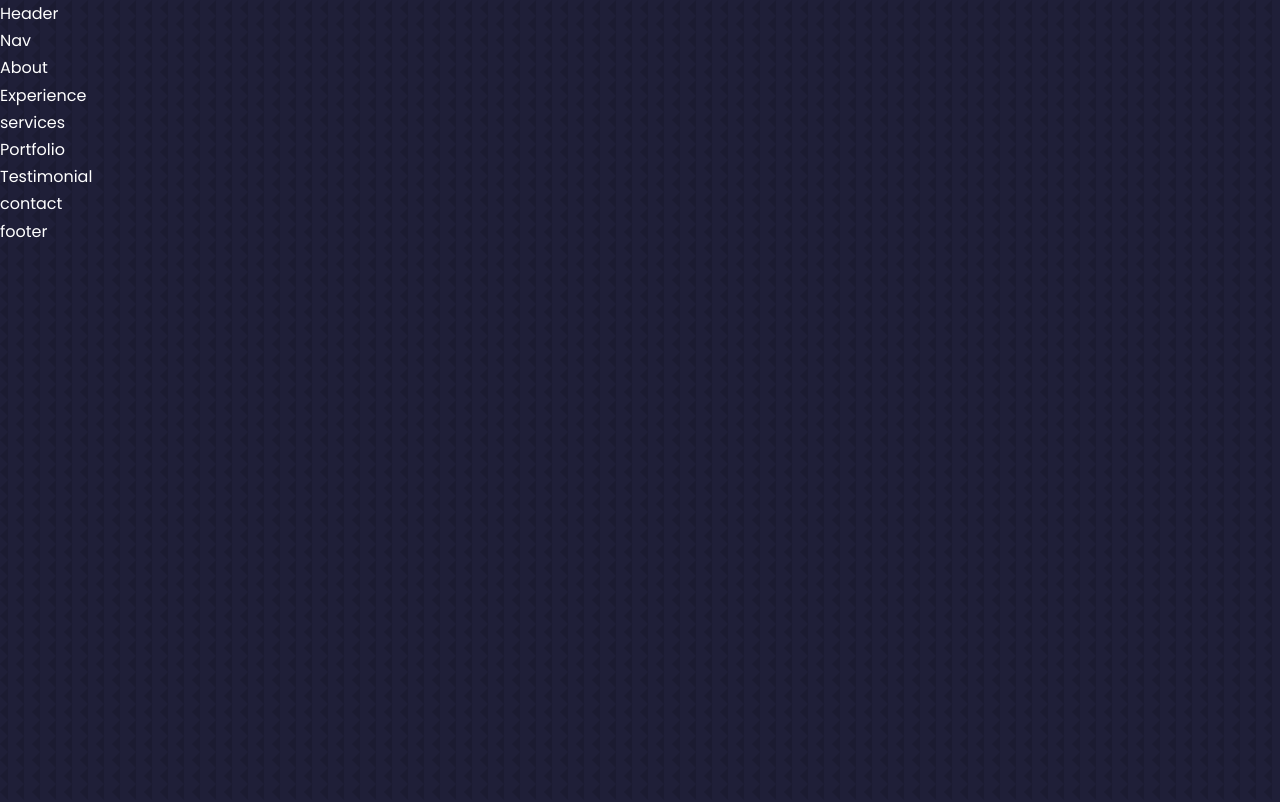
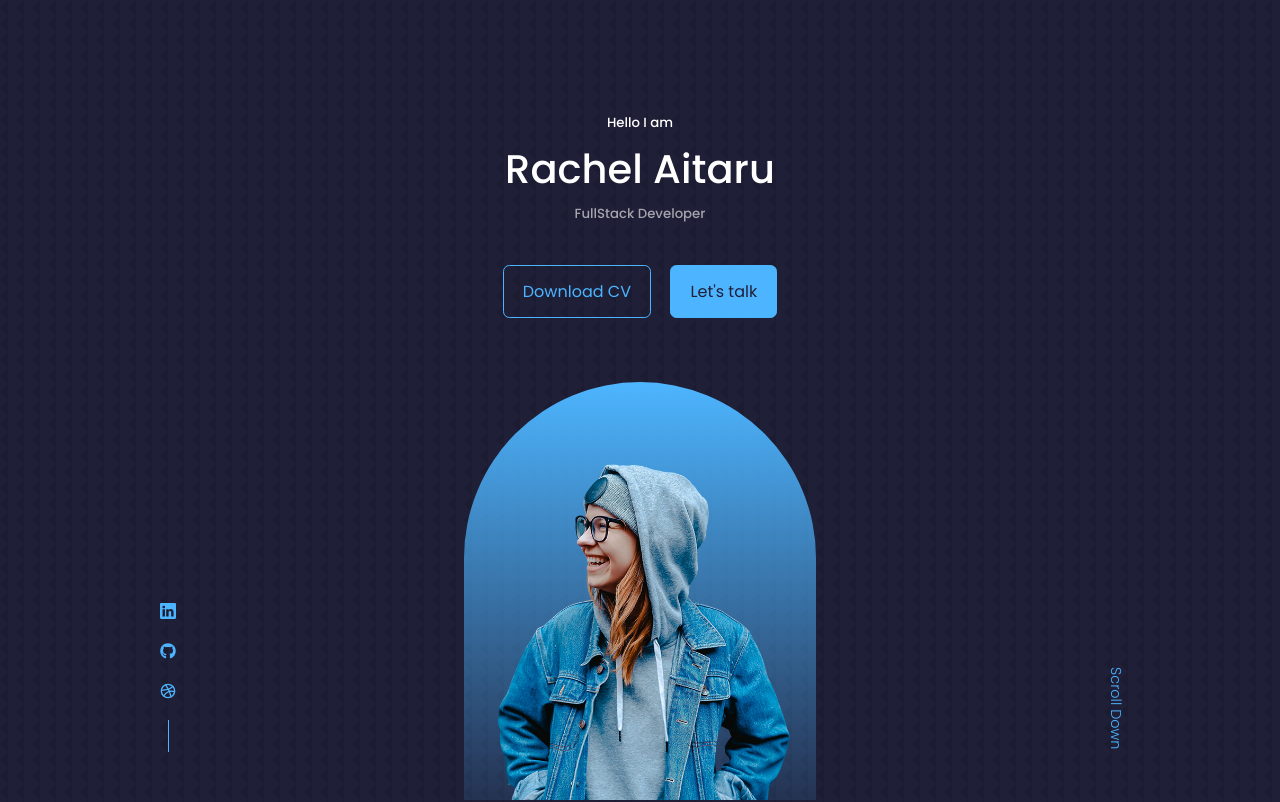
Before and after one commit to rakel360/portfolio, a React (Create React App) app: page / in a window 1280 px wide. Shown: the top 802 px of the page. Built offline with nearby package versions, Linux system fonts and the light colour scheme.

Commit message:
added header component

```diff
--- a/package.json
+++ b/package.json
@@ -8,7 +8,8 @@
         "@testing-library/user-event": "^13.5.0",
         "react": "^18.2.0",
         "react-dom": "^18.2.0",
-        "react-scripts": "5.0.1",
+        "react-icons": "^4.4.0",
+        "react-scripts": "^2.1.3",
         "web-vitals": "^2.1.4"
     },
     "scripts": {
--- /dev/null
+++ b/src/components/header/CTA.jsx
@@ -0,0 +1,13 @@
+import React from 'react'
+import CV from '../../assets/cv.pdf'
+
+const CTA = () => {
+  return (
+      <div className='cta'>
+          <a href={CV}download className='btn'>Download CV</a>
+          <a href='#contact' className='btn btn-primary'>Let's talk</a>
+      </div>
+  )
+}
+
+export default CTA
--- a/src/components/header/Header.jsx
+++ b/src/components/header/Header.jsx
@@ -1,10 +1,27 @@
-import React from "react";
-import "./header.css";
+import React from 'react';
+import './header.css';
+import CTA from './CTA'
+import ME from '../../assets/me.png'
+import HeaderSocials from './HeaderSocials';
 
 const Header = () => {
   return (
-    <div>Header</div>
-    )
+    <header>
+      <div className="container header__container">
+        <h5>Hello I am</h5>
+        <h1>Rachel Aitaru</h1>
+        <h5 className="text-light">FullStack Developer</h5>
+        <CTA />
+        <HeaderSocials />
+
+        <div className="me">
+          <img src={ME} alt="me"/>
+        </div>
+
+        <a href="#contact" className="scroll__down">Scroll Down</a>
+      </div>
+    </header>
+  )
 }
 
 export default Header;
--- /dev/null
+++ b/src/components/header/HeaderSocials.jsx
@@ -0,0 +1,16 @@
+import React from 'react'
+import { BsLinkedin } from 'react-icons/bs'
+import { FaGithub } from 'react-icons/fa'
+import { FiDribbble } from 'react-icons/fi'
+
+const HeaderSocials = () => {
+  return (
+    <div className="header__socials">
+      <a href="https://linkedin.com" target="_blank"><BsLinkedin /></a>
+      <a href="https://github.com" target="_blank"><FaGithub /></a>
+      <a href="https://dribble.com" target="_blank"><FiDribbble /></a>
+    </div>
+  );
+}
+
+export default HeaderSocials
--- a/src/components/header/header.css
+++ b/src/components/header/header.css
@@ -0,0 +1,79 @@
+    header {
+        height: 100vh;
+        padding-top: 7rem;
+        overflow: hidden;
+    }
+
+    .header__container {
+        text-align: center;
+        height: 100%;
+        position: relative;
+    }
+    /* =============== CTA ============== */
+
+    .cta {
+        margin-top: 2.5rem;
+        display: flex;
+        gap: 1.2rem;
+        justify-content: center;
+    }
+    /* =============== HEADER SOCIALS ============== */
+
+    .header__socials {
+        display: flex;
+        flex-direction: column;
+        align-items: center;
+        gap: 0.8rem;
+        position: absolute;
+        left: 0;
+        bottom: 3rem;
+    }
+
+    .header__socials::after {
+        content: "";
+        width: 1px;
+        height: 2rem;
+        background: var(--color-primary);
+    }
+    /* =============== ME ============== */
+
+    .me {
+        background: linear-gradient(var(--color-primary), transparent);
+        width: 22rem;
+        height: 30rem;
+        position: absolute;
+        left: 50%;
+        transform: translateX(-50%);
+        margin-top: 4rem;
+        border-radius: 12rem 12rem 0 0;
+        overflow: hidden;
+        padding: 5rem 1.5rem 1.5rem 1.5rem;
+    }
+    /* =============== SCROLL DOWN ============== */
+
+    .scroll__down {
+        position: absolute;
+        right: -2.3rem;
+        bottom: 5rem;
+        transform: rotate(90deg);
+        font-weight: 300;
+        font-size: 0.9rem;
+    }
+    /* ================ MEDIA QUERIES (MEDIUM DEVICES) ================= */
+
+    @media screen and (max-width: 1024px) {
+        header {
+            height: 68vh;
+        }
+    }
+    /* ================ MEDIA QUERIES (SMALL DEVICES) ================= */
+
+    @media screen and (max-width: 600px) {
+        header {
+            height: 100vh;
+        }
+        .header__socials,
+        .scroll__down {
+            display: none;
+        }
+    }
--- a/src/index.js
+++ b/src/index.js
@@ -1,3 +1,4 @@
+import React from "react";
 import ReactDOM from "react-dom";
 import App from "./App";
 import "./index.css";
```
Also changed, not shown: 1 other file (tests, documents, lock files or other folders).
